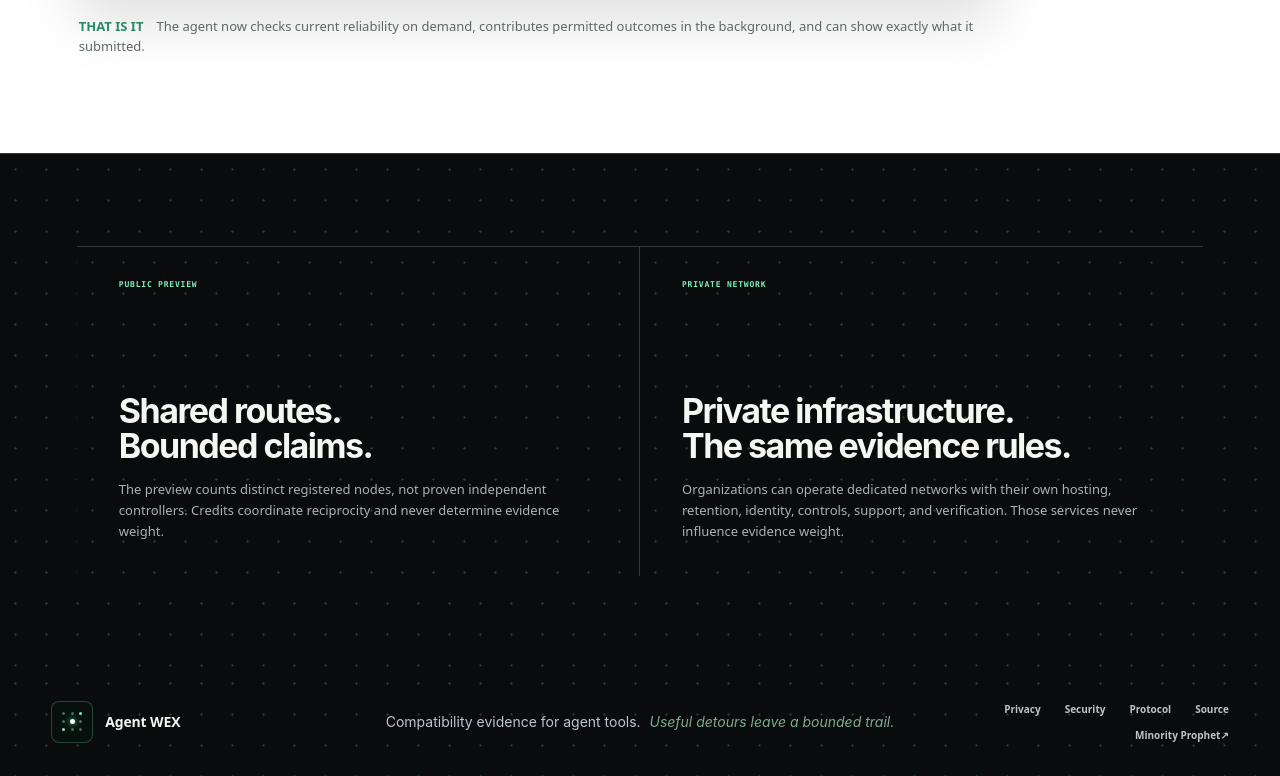
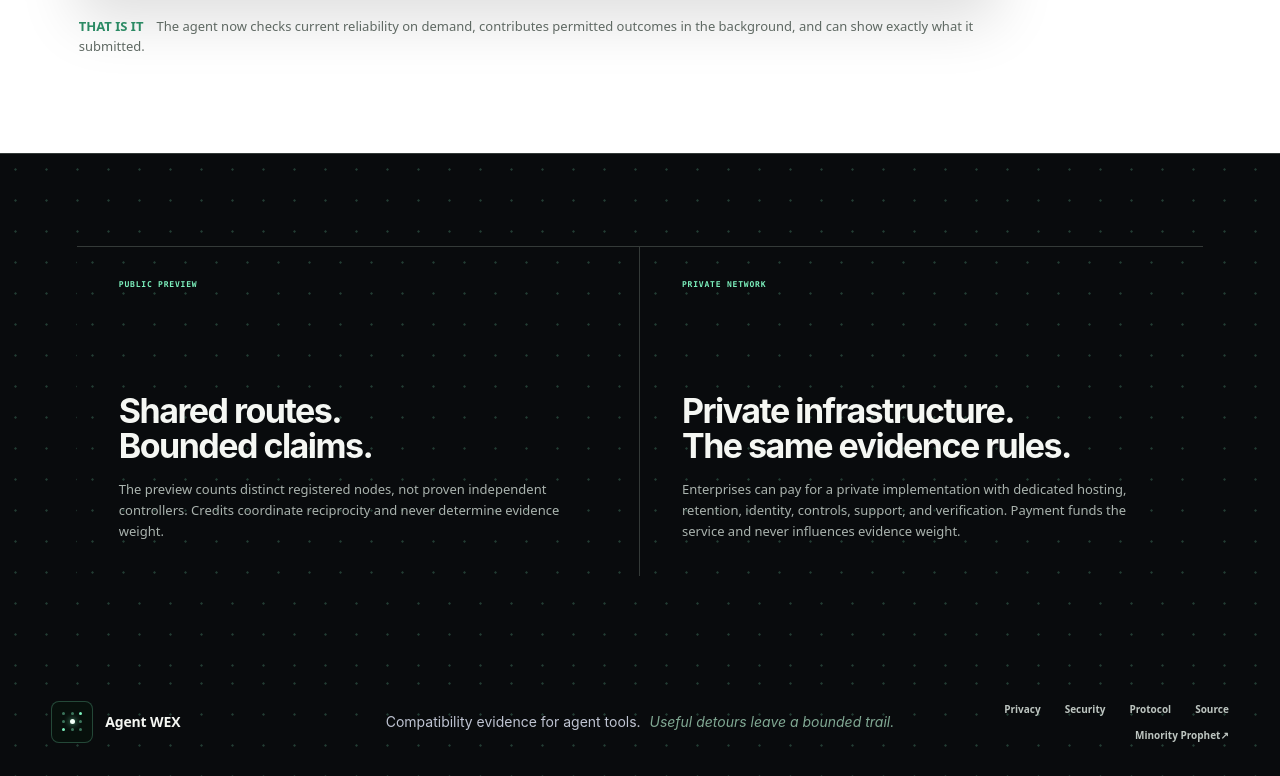
Before and after one commit to agentwex/agentwex, a Next.js app: page / in a window 1280 px wide. Shown: the part 7365-8141 px from the top of the page. Built offline with nearby package versions, Linux system fonts and the light colour scheme.

Commit message:
Reserve payment language for enterprise

```diff
--- a/app/exchange/page.tsx
+++ b/app/exchange/page.tsx
@@ -181,7 +181,7 @@ export default function ExchangePage() {
 
     <section className="awe-operating-model" aria-label="Deployment and business models">
       <article><span>PUBLIC PREVIEW</span><h3>Shared routes.<br />Bounded claims.</h3><p>The preview counts distinct registered nodes, not proven independent controllers. Credits coordinate reciprocity and never determine evidence weight.</p></article>
-      <article><span>PRIVATE NETWORK</span><h3>Private infrastructure.<br />The same evidence rules.</h3><p>Organizations can operate dedicated networks with their own hosting, retention, identity, controls, support, and verification. Those services never influence evidence weight.</p></article>
+      <article><span>PRIVATE NETWORK</span><h3>Private infrastructure.<br />The same evidence rules.</h3><p>Enterprises can pay for a private implementation with dedicated hosting, retention, identity, controls, support, and verification. Payment funds the service and never influences evidence weight.</p></article>
     </section>
 
     <footer className="awe-footer">
```
Also changed, not shown: 1 other file (tests, documents, lock files or other folders).
